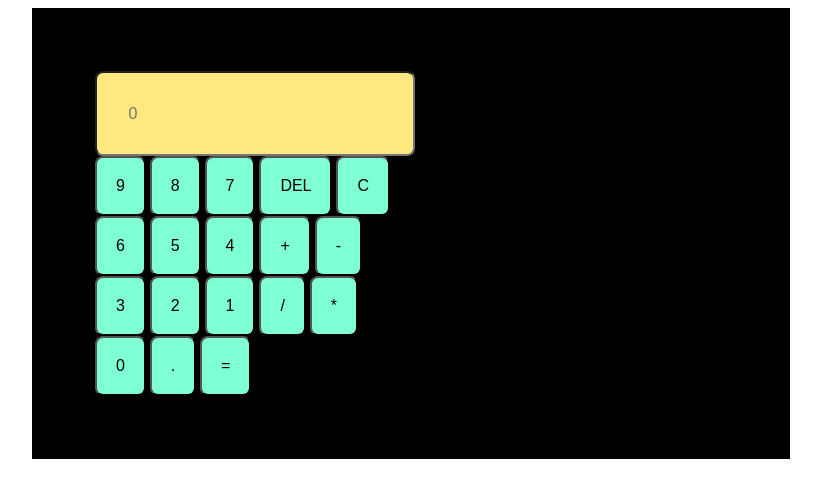
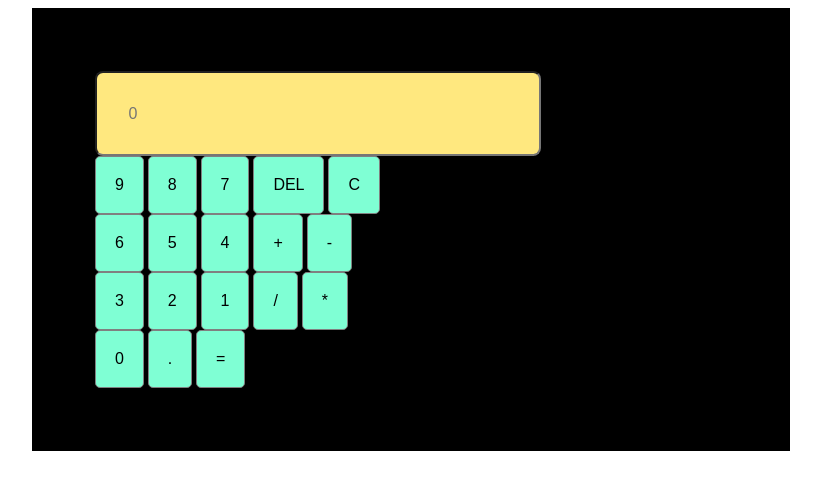
Before and after one commit to MiguelDevPy/CALCULATOR_BASIC, a plain HTML site: page index.html in a window 1280 px wide. Shown: the whole page, without its empty margins (229-1050 px from the left). Drawn offline with Linux system fonts and the light colour scheme.

Commit message:
Resetee los estilos, y agregue unos cuantos

```diff
--- a/css/main.css
+++ b/css/main.css
@@ -1,8 +1,10 @@
 button{
     padding: 3%;
     background-color: aquamarine;
-    border-radius: 8px;
+    border: 0.5px gray solid;
+    border-radius: 5px;
     font-size: 1rem;
+    font-weight: 400;
     font-family: sans-serif;
 }
 input {
@@ -10,7 +12,7 @@ input {
     padding: 5%;
     background-color: rgb(255, 232, 127);
     height: 10%;
-    width: 40%;
+    width: 60%;
     border-radius: 8px;
 }
 .content-calculator{
@@ -24,3 +26,10 @@ input {
 button:hover{
     background-color: aliceblue;
 }
+
+.numbers{
+    background-color: green;
+}
+.deleted{
+    background-color: red;
+}
```
